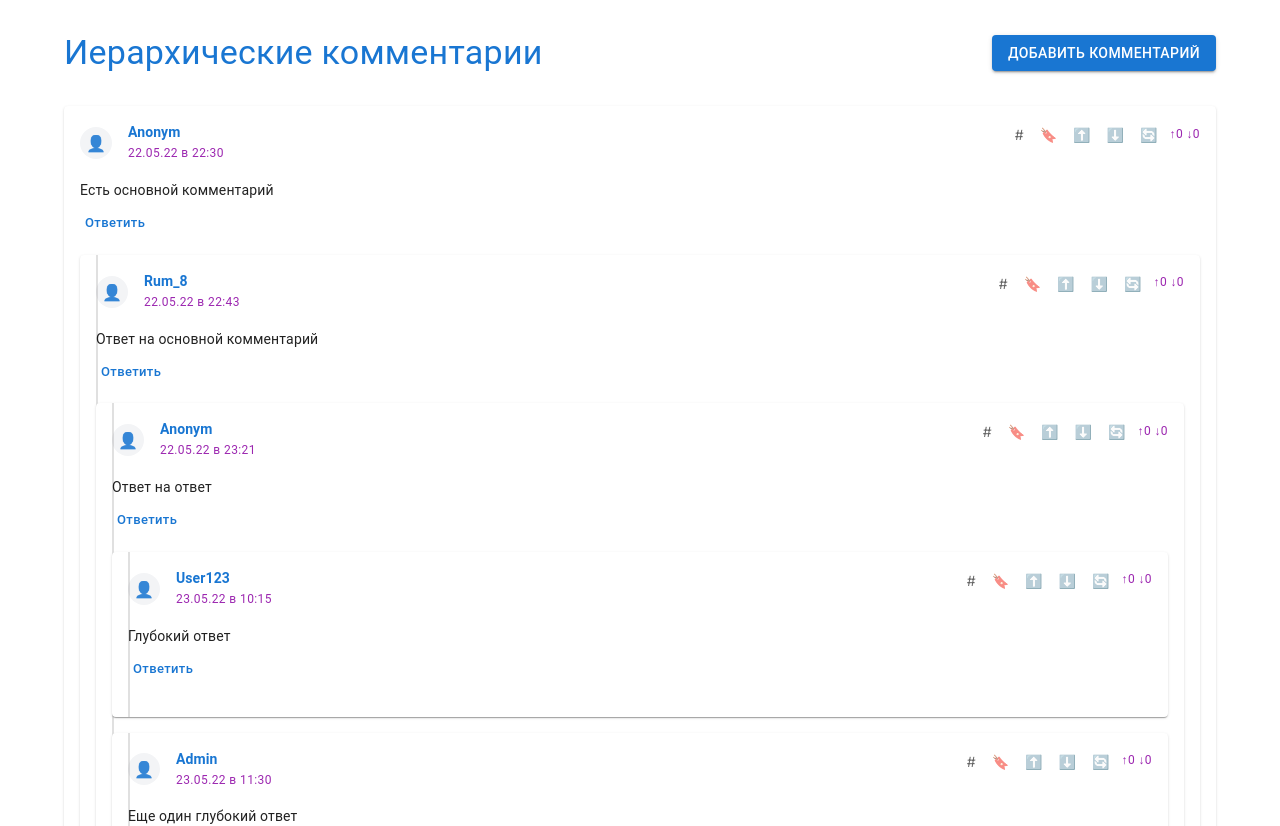
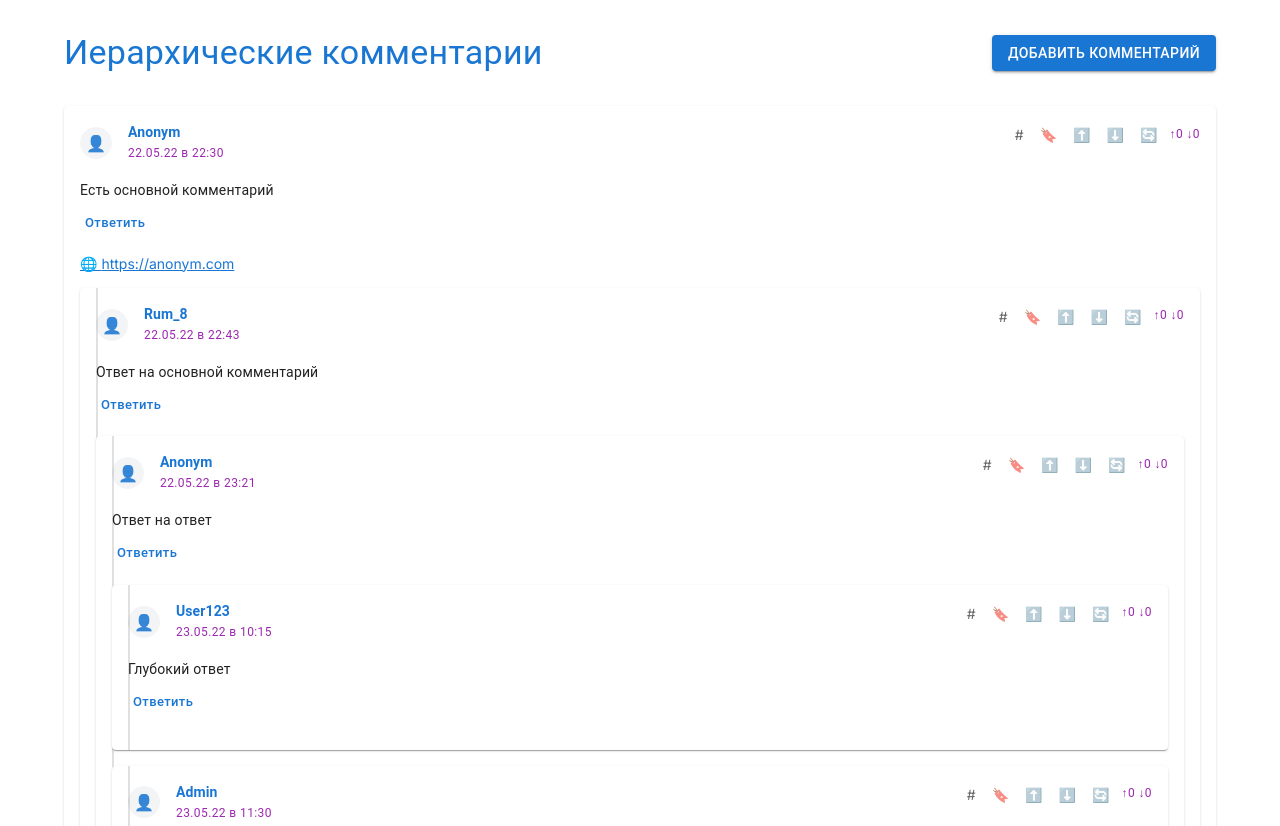
Before and after one commit to Kotfil/comments, a Next.js app in the folder client/: page / in a window 1280 px wide. Shown: the top 826 px of the page. Built offline with nearby package versions, Linux system fonts and the light colour scheme.

Commit message:
feat - show HomePage field only for main comments, add clickable URL display

```diff
--- a/client/src/components/organisms/comment-card/comment-card.tsx
+++ b/client/src/components/organisms/comment-card/comment-card.tsx
@@ -18,6 +18,12 @@ export const CommentCard: React.FC<CommentCardProps> = ({
 
   const handleAction = (action: string) => {
     onAction?.(action, comment);
+  };
+
+  const handleHomepageClick = () => {
+    if (comment.homepage && level === 0) {
+      window.open(comment.homepage, '_blank', 'noopener,noreferrer');
+    }
   };
 
   return (
@@ -41,6 +47,23 @@ export const CommentCard: React.FC<CommentCardProps> = ({
         onReply={handleReply}
       />
 
+      {/* Показываем HomePage только для основных комментариев */}
+      {level === 0 && comment.homepage && (
+        <div
+          style={{
+            marginTop: '8px',
+            cursor: 'pointer',
+            color: '#1976d2',
+            textDecoration: 'underline',
+            fontSize: '0.875rem'
+          }}
+          onClick={handleHomepageClick}
+          title="Кликните для перехода по ссылке"
+        >
+          🌐 {comment.homepage}
+        </div>
+      )}
+
       {/* Рекурсивно рендерим ответы */}
       {comment.replies.length > 0 && (
         <CommentCardReplies>
--- a/client/src/components/organisms/comment-form/comment-form.tsx
+++ b/client/src/components/organisms/comment-form/comment-form.tsx
@@ -159,6 +159,8 @@ export const CommentForm: React.FC<CommentFormProps> = ({
         required
       />
 
+      {/* Показываем поле HomePage только для основных комментариев */}
+      {!replyToComment && (
         <FormField
           label="Home page"
           name="homepage"
@@ -168,6 +170,7 @@ export const CommentForm: React.FC<CommentFormProps> = ({
           helperText="Необязательное поле (формат URL)"
           placeholder="https://example.com"
         />
+      )}
 
       <FormField
         label="Текст комментария"
```
Also changed, not shown: client/src/components/organisms/comment-item/comment-item.tsx (+26 -0 lines). Lines whose indentation alone changed are shown as unchanged.
